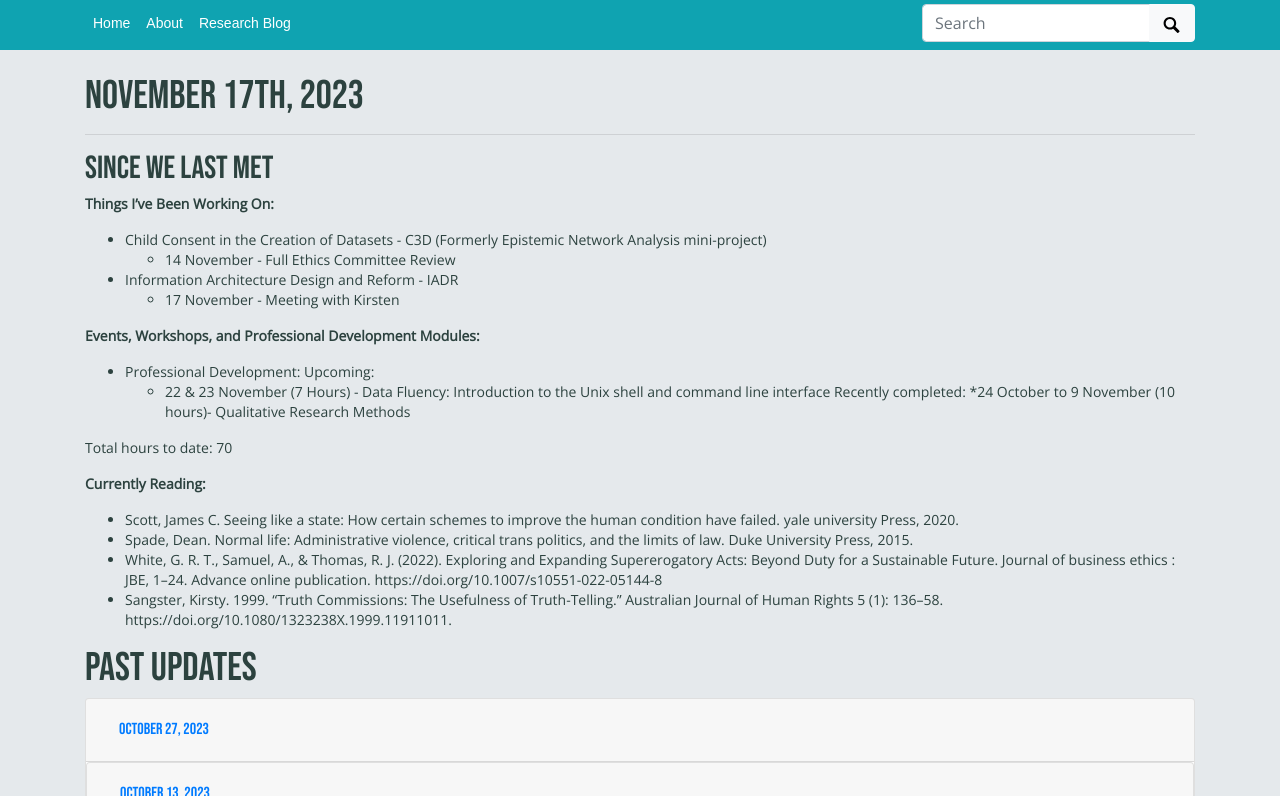
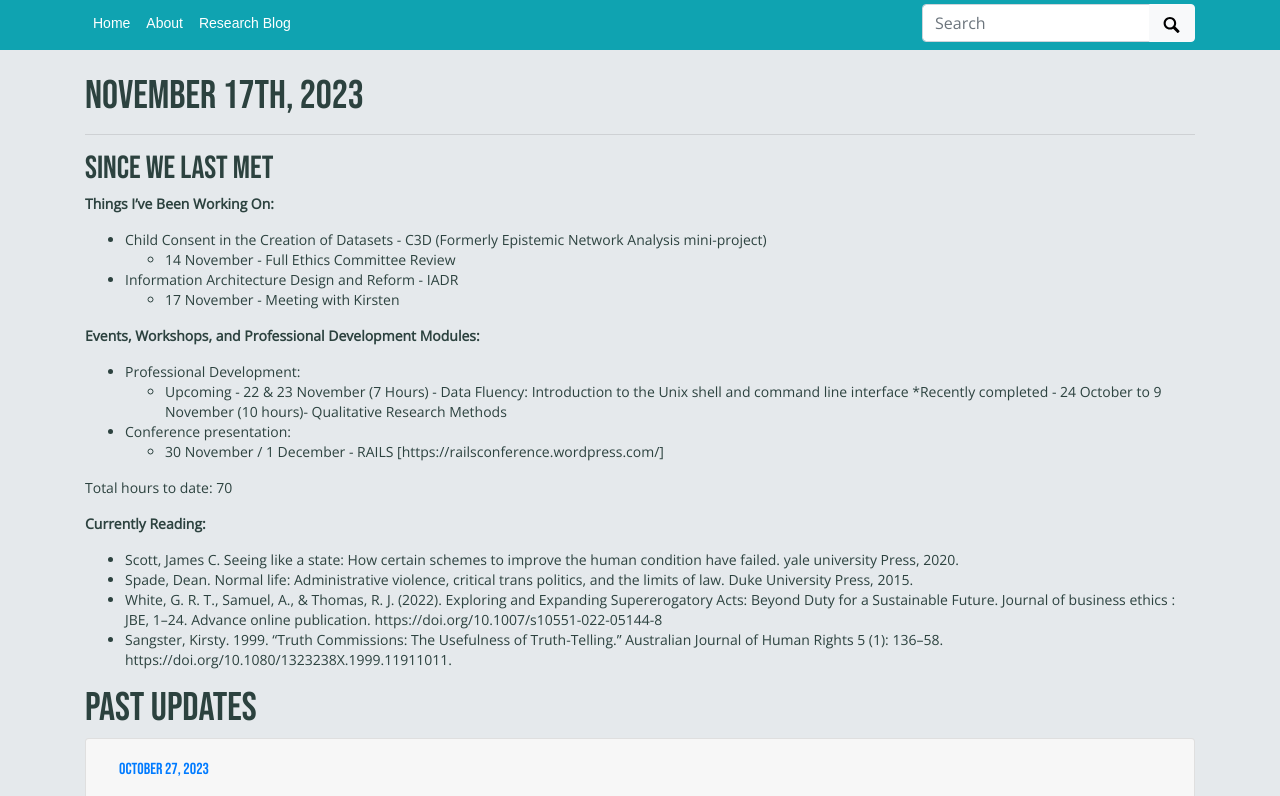
Before and after one commit to mxballin/recordkeeping-governance, a Jekyll site: the page built from pages/updates.md, in a window 1280 px wide and 900 px high, cut to the strip 104-900 px from the top of the window. Built offline with Jekyll 4.4.1, drawn with Linux system fonts in a browser that asks for light colours; some web fonts are replaced.

Commit message:
Update updates.md

```diff
--- a/pages/updates.md
+++ b/pages/updates.md
@@ -18,10 +18,11 @@ __Things I've Been Working On:__
 
 __Events, Workshops, and Professional Development Modules:__
 * Professional Development:
-  Upcoming:
-  * 22 & 23 November (7 Hours) - Data Fluency: Introduction to the Unix shell and command line interface
-  Recently completed:
-  *24 October to 9 November (10 hours)- Qualitative Research Methods
+  * Upcoming - 22 & 23 November (7 Hours) - Data Fluency: Introduction to the Unix shell and command line interface
+  *Recently completed - 24 October to 9 November (10 hours)- Qualitative Research Methods
+
+* Conference presentation:
+  * 30 November / 1 December - RAILS [https://railsconference.wordpress.com/]
 
 Total hours to date: 70
 
```
